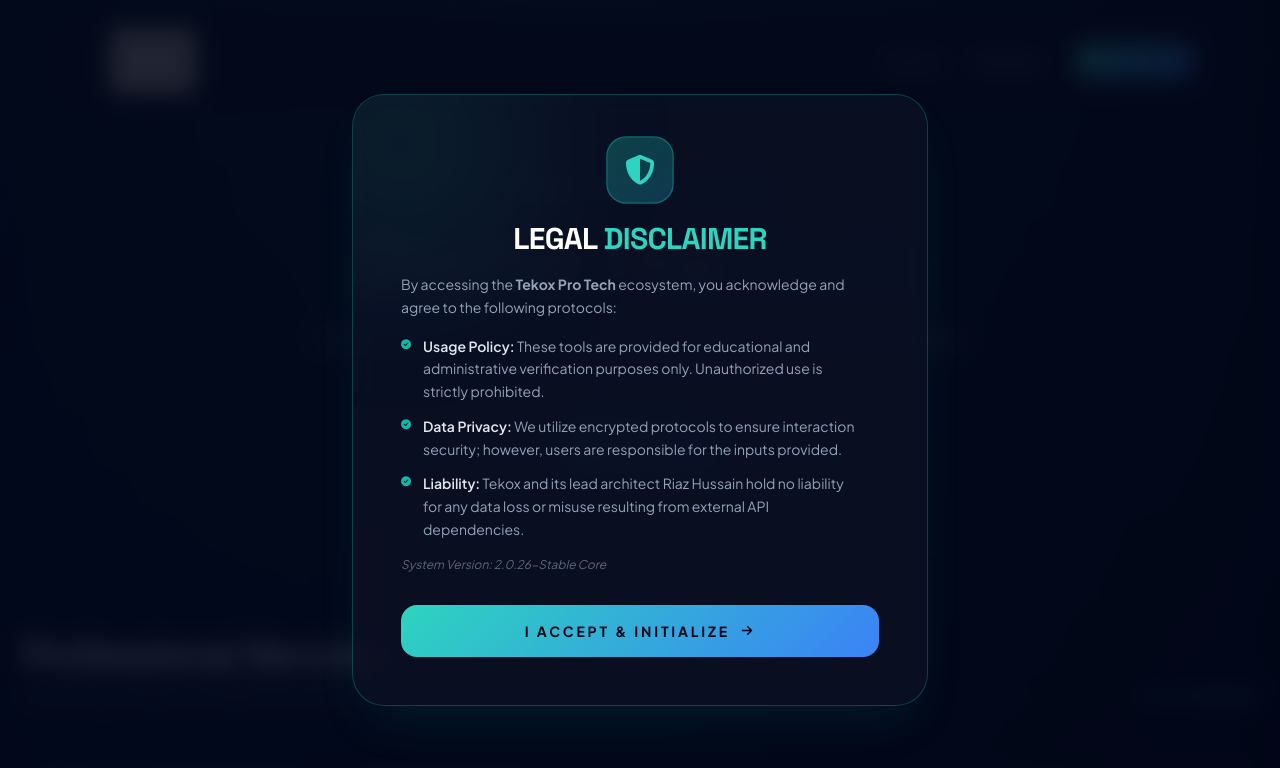
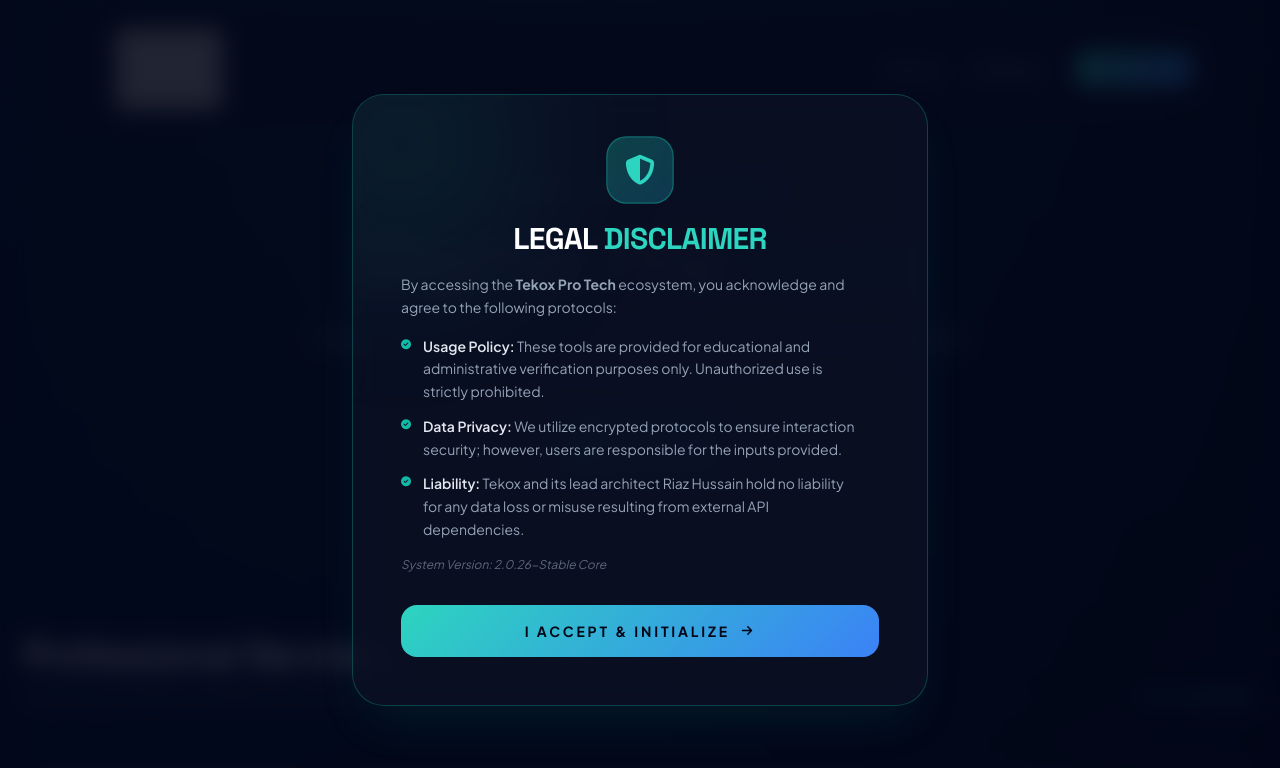
Before and after one commit to Riaz-123/Tekox, a plain HTML site: page index.html in a window 1280 px wide. Shown: the top 768 px of the page. Drawn offline with nearby package versions, Linux system fonts and the light colour scheme; grey boxes are pictures that could not be loaded.

Commit message:
Update index.html

```diff
--- a/index.html
+++ b/index.html
@@ -183,7 +183,7 @@
     <img
         src="/tekox.png"
         alt="Tekox logo"
-        class="w-32 h-16 object-contain"
+        class="w-40 h-20 object-contain"
     >
 </a>
 
```
